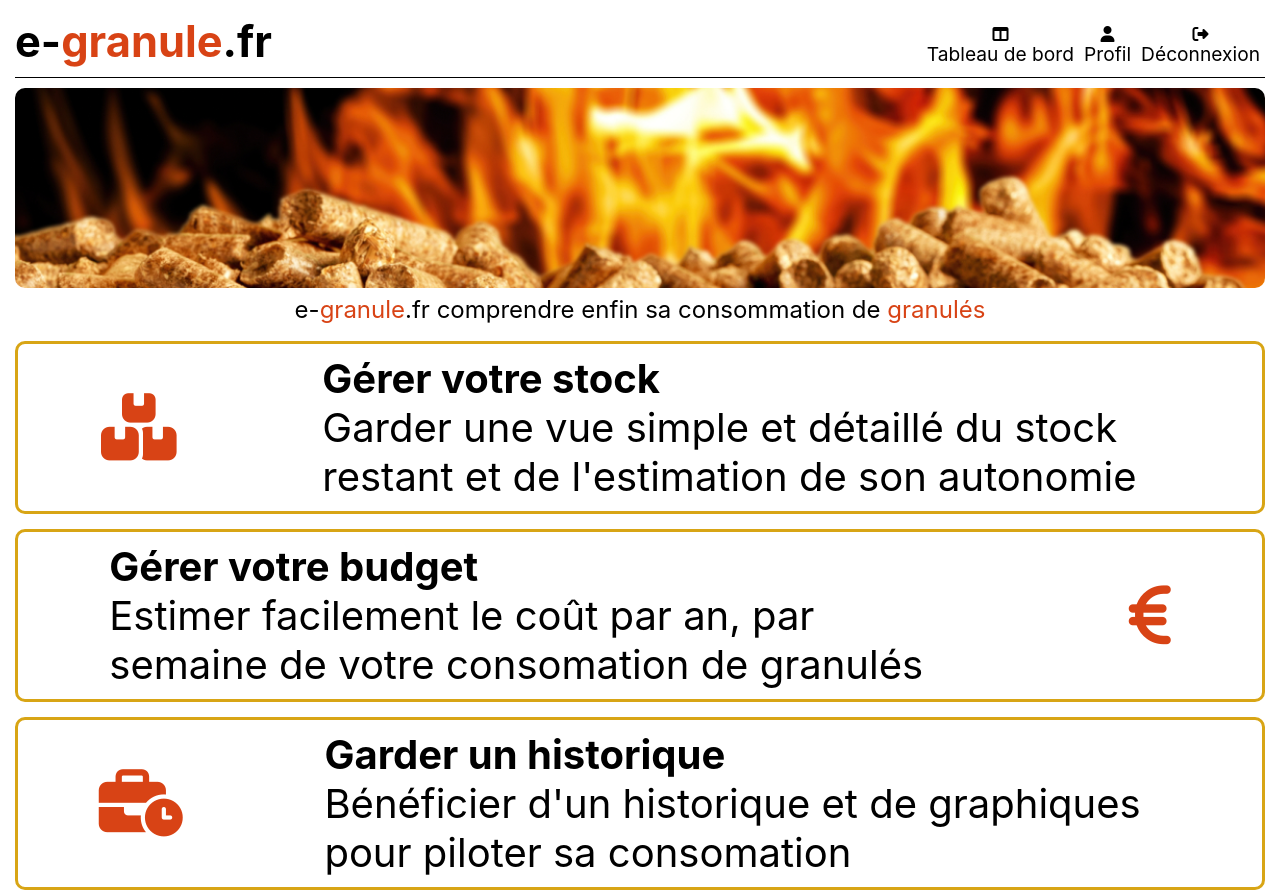
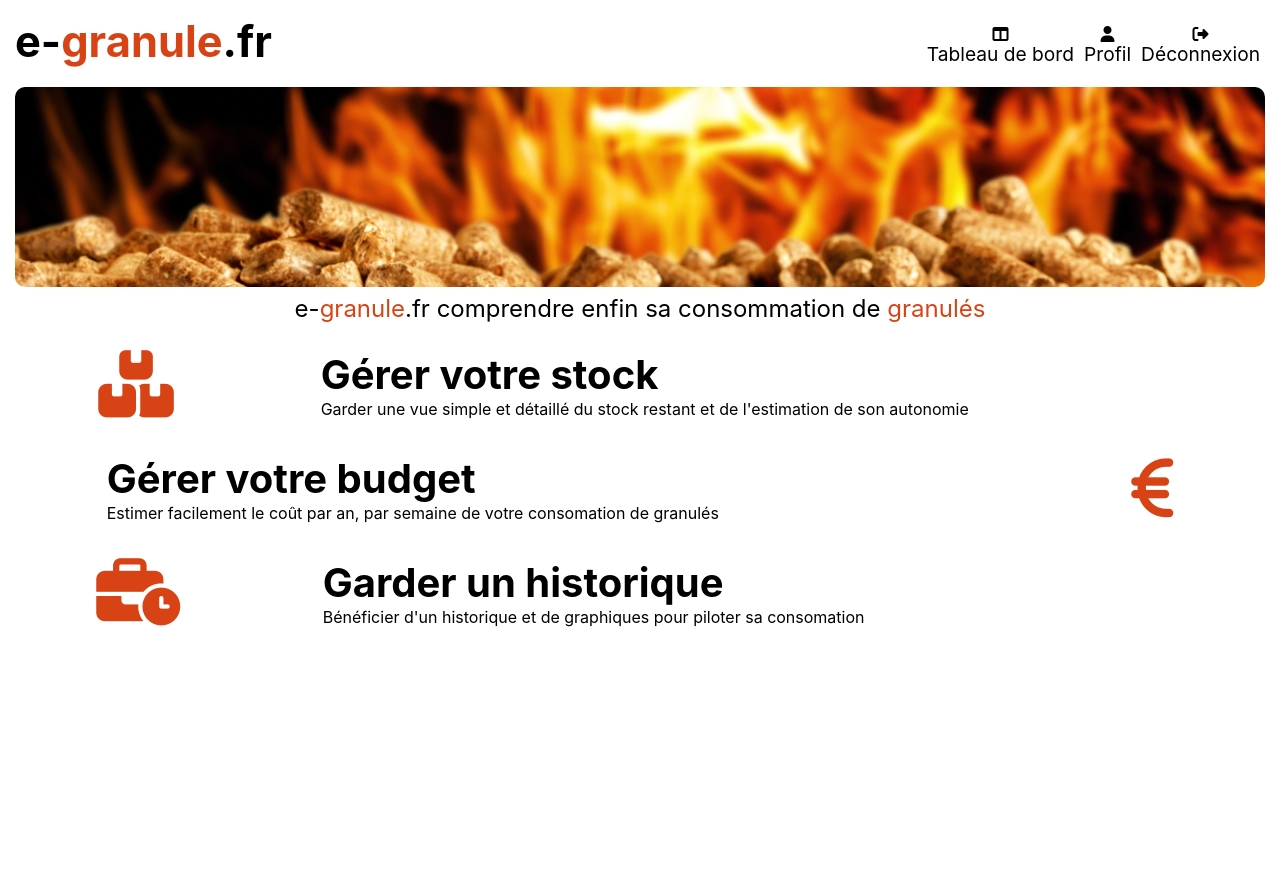
Before and after one commit to JonathanChosson/meubleagranule, a React (Create React App) app: page / in a window 1280 px wide. After the commit the page ends 830 px from the top, so only its background shows below. Built offline with nearby package versions, Linux system fonts and the light colour scheme.

Commit message:
[JSX/Style] Mise en place page profil :zap:

```diff
--- a/src/App.js
+++ b/src/App.js
@@ -3,6 +3,7 @@ import "./App.css"
 import { BrowserRouter, Route, Routes } from "react-router-dom"
 import Home from "./Pages/Home"
 import Error from "./Pages/Error"
+import Profil from "./Pages/Profil"
 
 function App() {
     return (
@@ -10,6 +11,7 @@ function App() {
             <BrowserRouter>
                 <Routes>
                     <Route path="/" element={<Home />} />
+                    <Route path="/profil" element={<Profil />} />
                     <Route path="*" element={<Error />} />
                 </Routes>
             </BrowserRouter>
--- /dev/null
+++ b/src/Pages/Profil.jsx
@@ -0,0 +1,7 @@
+import React from "react"
+
+const Profil = () => {
+    return <div className="Profil"></div>
+}
+
+export default Profil
--- a/src/Style/Components/Header.css
+++ b/src/Style/Components/Header.css
@@ -2,7 +2,6 @@
     display: flex;
     justify-content: space-between;
     align-items: center;
-    border-bottom: 1px solid black;
 }
 .Header__h1,
 .Header__h1__span {
@@ -35,7 +34,7 @@
 .Header__nav__hamburger {
     font-size: 1.6rem;
     display: none;
-    margin: 10px;
+    margin: 15px;
 }
 
 @media screen and (max-width: 768px) {
@@ -70,3 +69,8 @@
 .background {
     background-color: #d8a515;
 }
+
+.link {
+    text-decoration: none;
+    color: black;
+}
--- a/src/Style/Pages/Home.css
+++ b/src/Style/Pages/Home.css
@@ -56,9 +56,9 @@
     justify-content: space-around;
     align-items: center;
     width: 100%;
-    border: 3px solid #d8a515;
+    /* border: 3px solid #d8a515; */
     padding: 10px;
-    border-radius: 10px;
+    /* border-radius: 10px; */
 }
 
 .Home__aside__div__logo {
@@ -67,7 +67,8 @@
 
 .Home__aside__div__p {
     width: 70%;
-    font-size: clamp(1rem, 0.4286rem + 2.8571vw, 2.5rem);
+    /* font-size: clamp(1rem, 0.4286rem + 2.8571vw, 2.5rem); */
+    font-size: 1rem;
 }
 .Home__aside__div__p__h2 {
     font-size: clamp(1rem, 0.4286rem + 2.8571vw, 2.5rem);
--- a/src/components/Header.jsx
+++ b/src/components/Header.jsx
@@ -1,9 +1,9 @@
 import React from "react"
 import "../Style/Components/Header.css"
+import { Link } from "react-router-dom"
 
 const Header = () => {
     function toggleNav() {
-        console.log("click")
         const navMenu = document.querySelector(".Header__nav")
         const navItem = document.querySelector(".Header__nav__ul")
         navItem.classList.toggle("visible")
@@ -25,9 +25,11 @@ const Header = () => {
                         <i className="fa-solid fa-table-columns"></i> Tableau de
                         bord
                     </li>
-                    <li className="Header__nav__ul__li">
-                        <i className="fa-solid fa-user"></i> Profil
-                    </li>
+                    <Link className="link" to={"/profil"}>
+                        <li className="Header__nav__ul__li">
+                            <i className="fa-solid fa-user"></i> Profil
+                        </li>
+                    </Link>
                     <li className="Header__nav__ul__li">
                         <i className="fa-solid fa-right-from-bracket"></i>{" "}
                         Déconnexion
```
